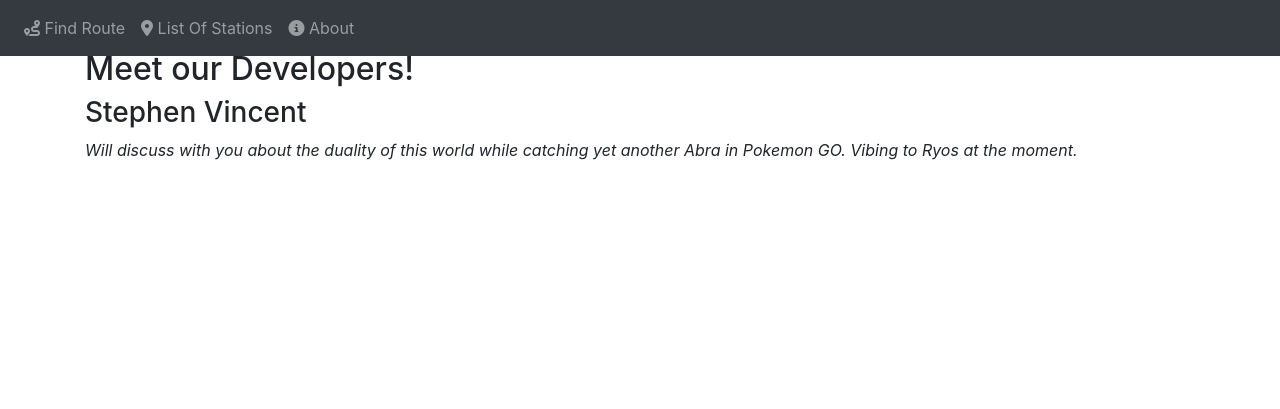
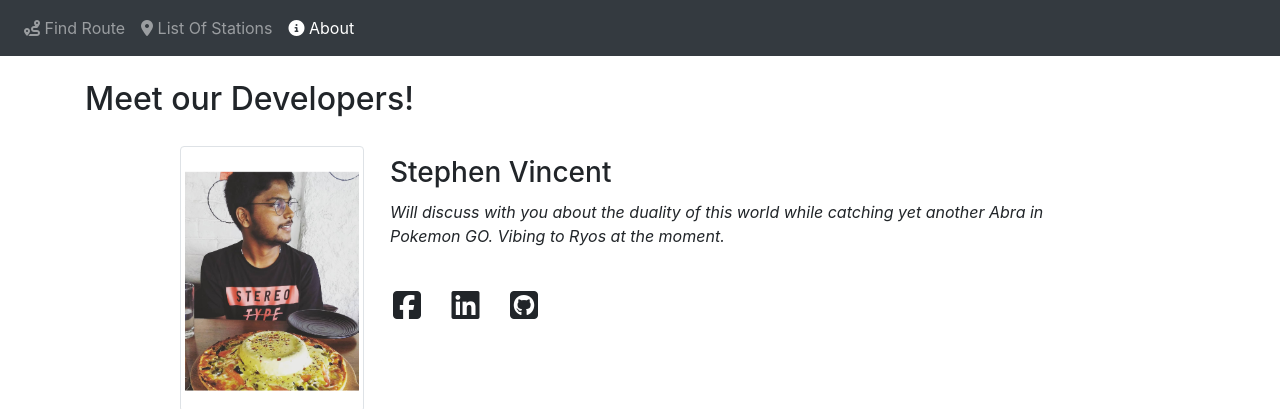
Before and after one commit to stephenvincent27/route-planner, a Django app: page /about/ in a window 1280 px wide. Shown: the top 409 px of the page. Run offline with Django 3.2, Linux system fonts and the light colour scheme; some libraries are stand-ins or nearby versions.

Commit message:
Modified About Page, added image

```diff
--- a/src/pages/views.py
+++ b/src/pages/views.py
@@ -11,5 +11,10 @@ def homepage_view(request):
     return render(request, '../templates/base.html', context)
 
 def about_view(request):
-    context = {}
+    context = {
+        "page_title": 'About',
+        "home_isActive": '',
+        "listOfStations": '',
+        "about_isActive": 'active',
+    }
     return render(request, '../templates/about.html', context)
--- a/src/route_planner/settings.py
+++ b/src/route_planner/settings.py
@@ -120,3 +120,9 @@ USE_TZ = True
 # https://docs.djangoproject.com/en/3.0/howto/static-files/
 
 STATIC_URL = '/static/'
+
+STATICFILES_DIRS = [
+    os.path.join(BASE_DIR, "templates", "static"),
+]
+
+STATIC_ROOT = "static/"
--- a/src/templates/about.html
+++ b/src/templates/about.html
@@ -1,4 +1,6 @@
 {% extends "base.html" %}
+
+{% load static %}
 
 {% block content %}
 
@@ -9,16 +11,42 @@
         </div>
     </div>
 
-    <div class="row align-items-center">
-        <div class="col">
+    <div class="row justify-content-center">
+        <div class="col-10">
             <div class="media">
+                <img src="{% static 'img/stp.png' %}" alt="Stephen" class="stp img-thumbnail mr-3 align-self-center">
                 <div class="media-body">
-                    <h3> Stephen Vincent </h3>
-                    <em> Will discuss with you about the duality of this world while catching yet another Abra in Pokemon GO. Vibing to Ryos at the moment. </em>
+                    <h3 class="medcontent"> Stephen Vincent </h3>
+                    <em class="medcontent"> Will discuss with you about the duality of this world while catching yet another Abra in Pokemon GO. Vibing to Ryos at the moment. </em>
+                    <br>
+                    <a class="btn btn-social-icon btn-facebook" href="https://www.facebook.com/stephen.vincent.007/" target="_blank"> <span class="fab fa-facebook-square fa-2x"> </a>
+                    <a class="btn btn-social-icon btn-linkedin" href="https://www.linkedin.com/in/stephenvincent27/" target="_blank"> <span class="fab fa-linkedin fa-2x"> </a>
+                    <a class="btn btn-social-icon btn-github" href="https://github.com/stephenvincent27" target="_blank"> <span class="fab fa-github-square fa-2x"> </a>
                 </div>
             </div>
         </div>
     </div>
+
+    <div class="row justify-content-center">
+        <div class="col-10">
+            <div class="media">
+                <div class="media-body">
+                    <h3 class="medcontent" style="text-align: right; "> Divyansh Srivastava </h3>
+                    <em class="medcontent" style="text-align: right; "> Enter description! </em>
+                    <br>
+
+                    <div style="text-align: right;">
+                        <a class="btn btn-social-icon btn-github" href="https://github.com/DivyanshSrivastava04" target="_blank"> <span class="fab fa-github-square fa-2x"> </a>
+                        <a class="btn btn-social-icon btn-linkedin" href="https://www.linkedin.com/in/divyansh-srivastava-749348171/" target="_blank"> <span class="fab fa-linkedin fa-2x"> </a>
+                        <a class="btn btn-social-icon btn-facebook" href="https://www.facebook.com/divyansh.srivastava.5264" target="_blank"> <span class="fab fa-facebook-square fa-2x"> </a>
+                    </div>
+
+                </div>
+                <img src="{% static 'img/div2.png' %}" alt="Divyansh" class="stp img-thumbnail ml-3 align-self-center">
+            </div>
+        </div>
+    </div>
+
 </div>
 
 {% endblock %}
--- a/src/templates/base.html
+++ b/src/templates/base.html
@@ -1,3 +1,5 @@
+{% load static %}
+
 <!DOCTYPE html>
 <html lang="en">
 
@@ -7,7 +9,7 @@
         <meta http-equiv="x-ua-compatible" content="ie=edge">
 
         <link rel="stylesheet" href="https://stackpath.bootstrapcdn.com/bootstrap/4.5.0/css/bootstrap.min.css" integrity="sha384-9aIt2nRpC12Uk9gS9baDl411NQApFmC26EwAOH8WgZl5MYYxFfc+NcPb1dKGj7Sk" crossorigin="anonymous">
-        <link rel="stylesheet" href="css/styles.css">
+        <link rel="stylesheet" type="text/css" href="{% static 'css/styles.css' %}">
 
         <title> {{ page_title }} </title>
     </head>
@@ -20,7 +22,7 @@
 
             <div class="collapse navbar-collapse" id="Navbar">
                 <ul class="navbar-nav">
-                    <li class="nav-item {{ home_isActive }}"> <a class="nav-link" href="index.html"> <span class="fas fa-route"> </span> Find Route </a> </li>
+                    <li class="nav-item {{ home_isActive }}"> <a class="nav-link" href="../"> <span class="fas fa-route"> </span> Find Route </a> </li>
                     <li class="nav-item {{ listOfStations_isActive }}"> <a class="nav-link" href="listofstations.html"> <span class="fas fa-map-marker-alt"> </span> List Of Stations </a> </li>
                     <li class="nav-item {{ about_isActive }}"> <a class="nav-link" href="about"> <span class="fas fa-info-circle"> </span> About </a> </li>
                 </ul>
--- a/src/templates/css/styles.css
+++ /dev/null
@@ -1,7 +0,0 @@
-body {
-    padding: 50px 0px 0px 0px;
-}
-
-pd {
-    padding-top: 2000px;
-}
--- /dev/null
+++ b/src/templates/static/css/styles.css
@@ -0,0 +1,21 @@
+body {
+    padding-top: 80px;
+}
+
+.media {
+    padding: 20px 0px;
+}
+
+img.stp {
+    width: 20%;
+}
+
+.medcontent {
+    display: block;
+    margin: 10px;
+}
+
+.iconright {
+    display: flex;
+    justify-content: space-between;
+}
```
Also changed, not shown: src/templates/static/img/stp.png (added).
